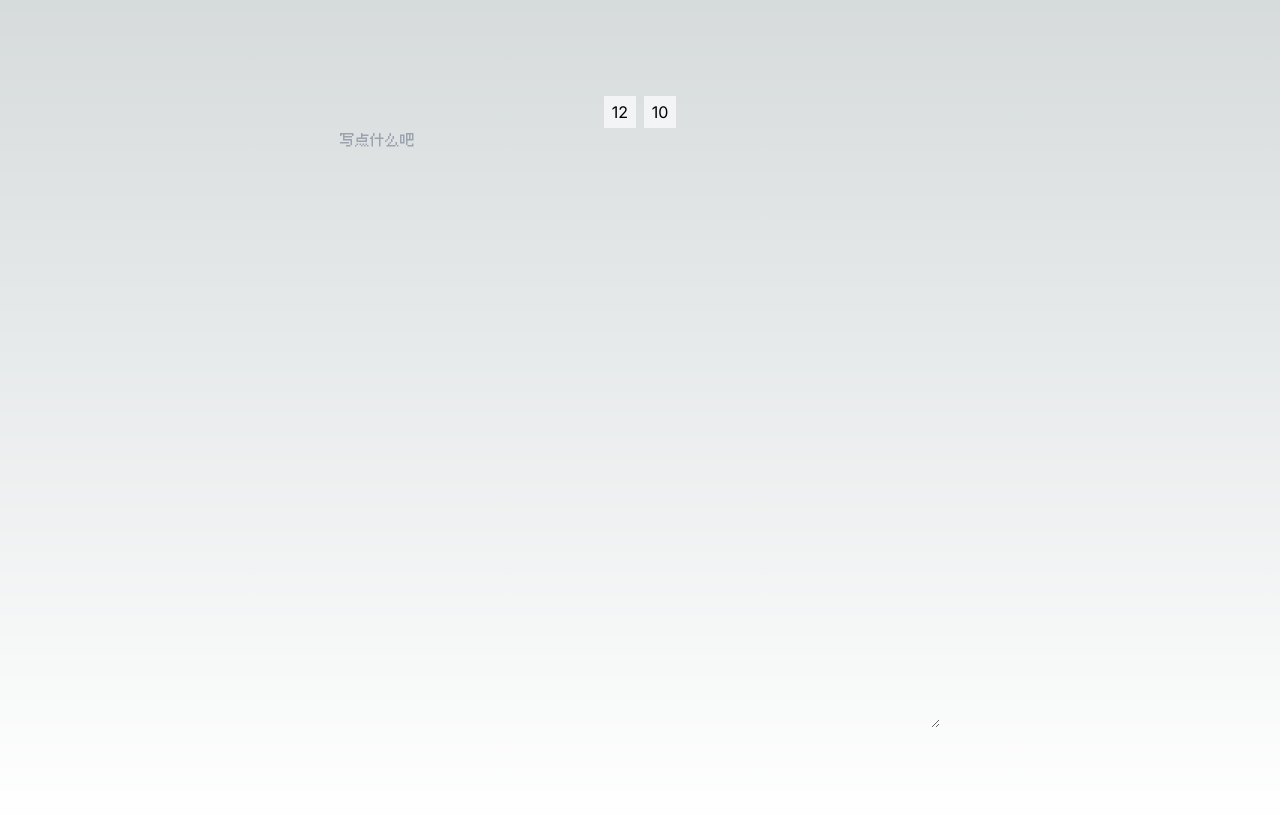
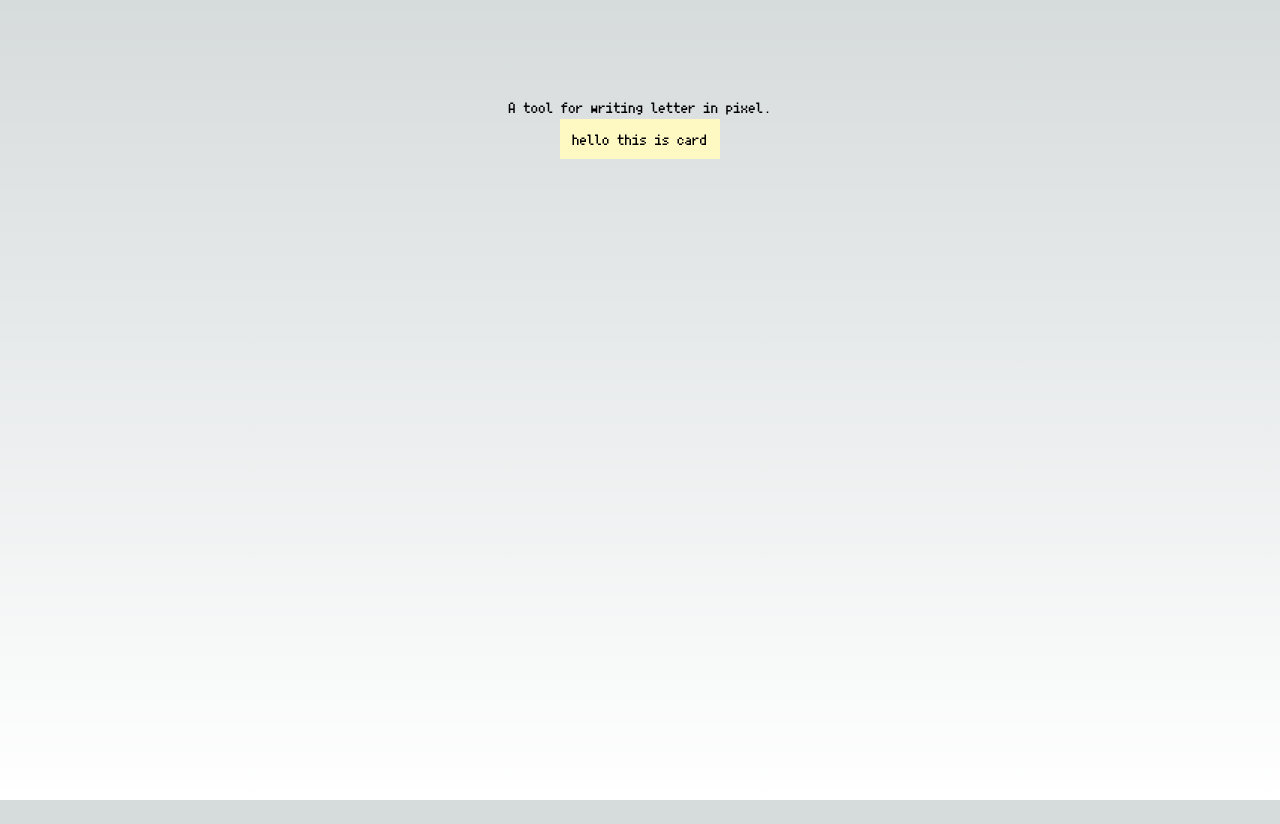
Before and after one commit to qilei0529/memo-letter, a Next.js app: page / in a window 1280 px wide. After the commit the page ends 800 px from the top, so only its background shows below. Built offline with nearby package versions, Linux system fonts and the light colour scheme.

Commit message:
feat: update code

```diff
--- a/app/globals.css
+++ b/app/globals.css
@@ -27,9 +27,6 @@
 @font-face {
   font-family: Pixel8;
   src: url("/pixel-font-8.woff2?v=1.0") format('truetype');
-}
-.font-8px-monospaced:lang(en) {
-  font-family: Pixel12, serif;
 }
 .the_font_12 {
   font-family: Pixel12, serif;
--- a/app/page.tsx
+++ b/app/page.tsx
@@ -1,18 +1,12 @@
-
 import Image from "next/image";
-
-
+import { CardView } from "@/components/card";
 
 export default function Home(props: any) {
 
-  return (
-    <main className="flex min-h-screen flex-col items-center p-24">
-      <div className="relative flex flex-row">
-        <div className="w-8 h-8 flex items-center justify-center cursor-pointer bg-gray-100 hover:bg-gray-500">12</div>
-        <div className="ml-2 w-8 h-8 flex items-center justify-center cursor-pointer bg-gray-100 hover:bg-gray-500">10</div>
-      </div>
-      <textarea className="editor the_font_10 w-[600px] h-[600px]" placeholder="写点什么吧">
-      </textarea>
-    </main>
-  );
+    return (
+        <main className="flex min-h-screen flex-col items-center pt-24 sm:p-24">
+            <span className="the_font_10">A tool for writing letter in pixel.</span>
+            <CardView />
+        </main>
+    );
 }
--- /dev/null
+++ b/components/card/index.tsx
@@ -0,0 +1,50 @@
+'use client'
+
+import { useEffect, useRef, useState } from "react"
+
+export function CardView() {
+    const [status, setStatus ] = useState()
+
+    const target = useRef<any>()
+
+    const [text, setText] = useState('hello this is card')
+
+    useEffect(() => {
+        const handlerPaste = (event: Event & { clipboardData: any }) => {
+            // 阻止默认粘贴行为
+            event.preventDefault();
+            // 获取粘贴的纯文本内容
+            const clipboardData = event.clipboardData || (window as any).clipboardData;
+            const pastedText = clipboardData.getData('text/plain');
+        }
+
+        const handlerInput = (event: Event) => {
+            console.log(event)
+            event.preventDefault();
+            console.log(target.current)
+        }
+
+        if (target.current) {
+            const elm = target.current
+            elm.addEventListener('paste', handlerPaste);
+            elm.addEventListener('input', handlerInput);
+        }
+        return () => {
+            if (target.current) {
+                target.current.removeEventListener('paste', handlerPaste)
+                target.current.removeEventListener('input', handlerInput)
+            }
+        }
+    }, [])
+
+    return (
+        <div className="the_font_10">
+
+            <div className="bg-yellow-100 p-3 leading-4">
+                <div ref={target} contentEditable={true}>
+                    {text}
+                </div>
+            </div>
+        </div>
+    )
+}
--- /dev/null
+++ b/pages/api/hello.tsx
@@ -0,0 +1,6 @@
+export default async function (req: any, res: any) {
+    res.status(200).json({
+        success: true,
+        // key: process.env.API_KEY
+    });
+}
```
